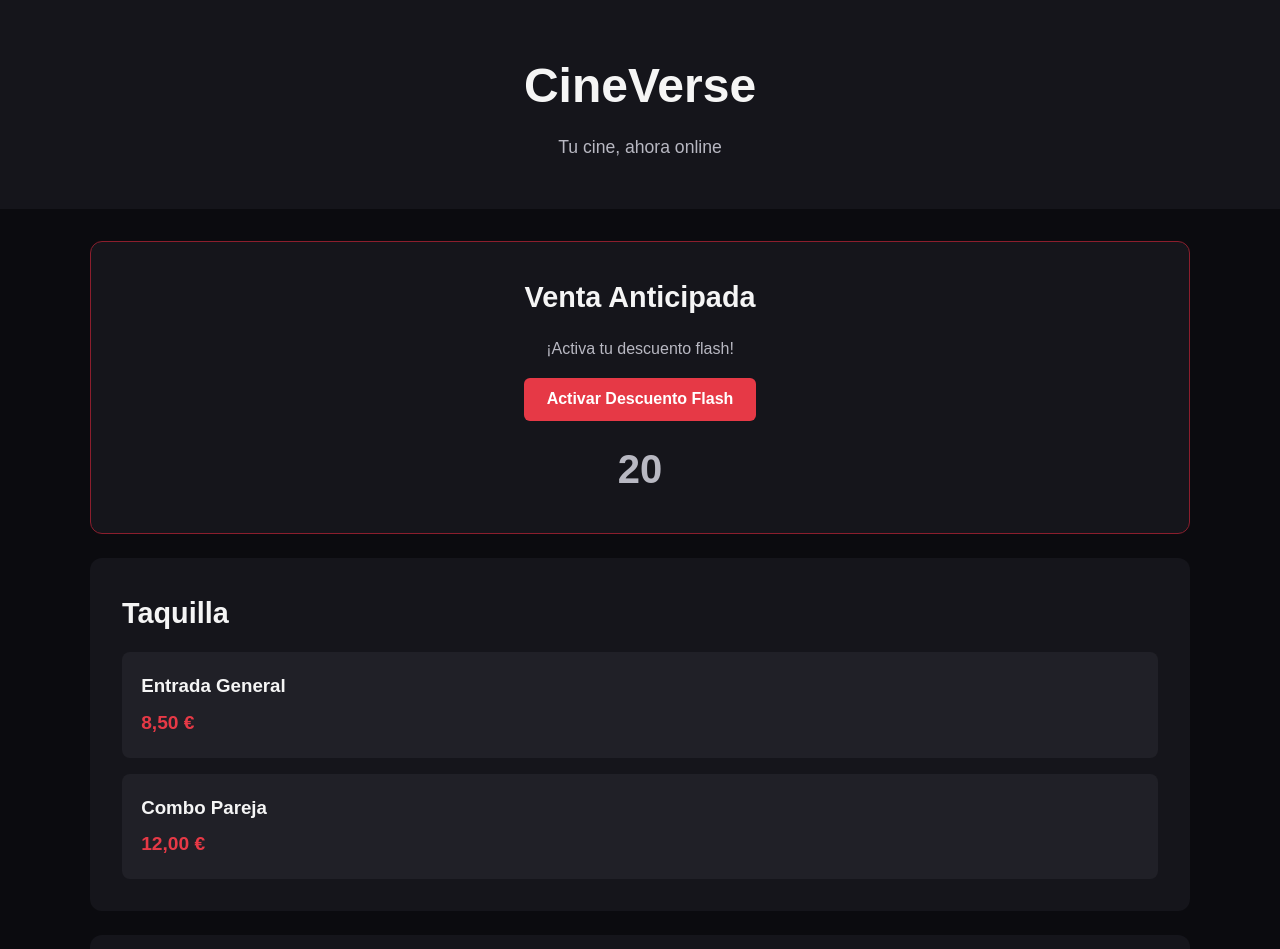
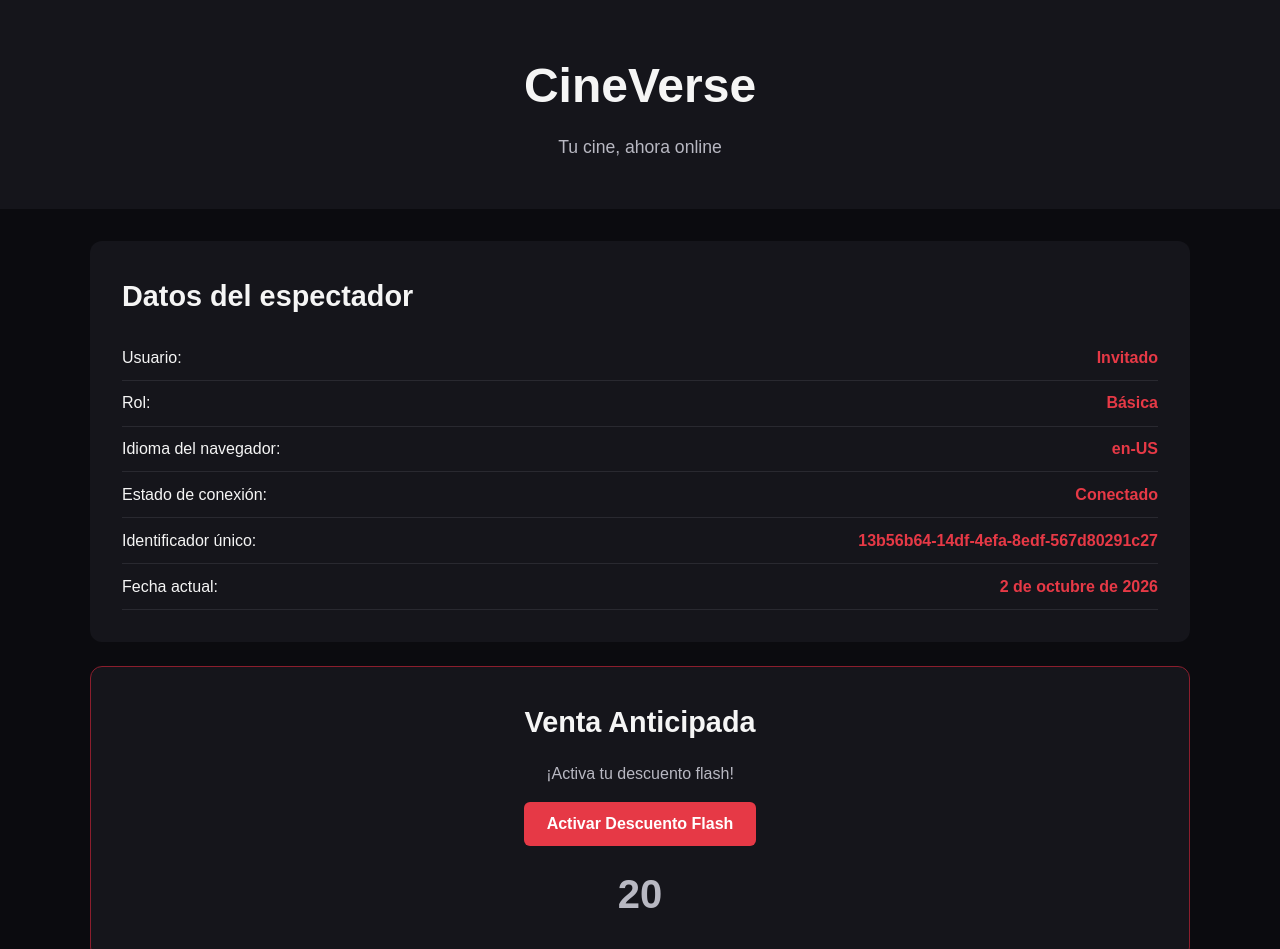
Before and after one commit to ElJambux/CineVerse, a plain HTML site: page index.html in a window 1280 px wide. Shown: the top 949 px of the page. Drawn offline with Linux system fonts and the light colour scheme.

Commit message:
Añadir bloque para mostrar datos del espectador en pantalla

```diff
--- a/app.js
+++ b/app.js
@@ -14,6 +14,9 @@ console.log("Rol:", rol);
 //COMPROBAR IDIOMA
 const idioma = navigator.language;
 console.log("Idioma:", idioma);
+const idiomaFormateado = new Intl.DisplayNames(["es-ES"], {
+    type: "language"
+}).of(idioma.split("-")[0]);
 
 //COMPROBAR CONEXION
 const conectado = navigator.onLine;
@@ -32,6 +35,21 @@ const fechaFormateada = new Intl.DateTimeFormat("es-Es", {
     dateStyle: "long"
 }).format(ahora);
 console.log("Fecha:", fechaFormateada);
+
+
+//OBTENER LOS DATOS DEL USUARIO CON EL DOM
+const elementoUsuario = document.getElementById("usuario");
+const elementoRol = document.getElementById("rol");
+const elementoIdioma = document.getElementById("idioma");
+const elementoConexion = document.getElementById("conexion");
+const elementoIdSesion = document.getElementById("id-sesion");
+const elementoFecha = document.getElementById("fecha");
+elementoUsuario.textContent = usuario;
+elementoRol.textContent = rol;
+elementoIdioma.textContent = idioma;
+elementoConexion.textContent = conectado ? "Conectado" : "Sin conexión";
+elementoIdSesion.textContent = idSesion;
+elementoFecha.textContent = fechaFormateada;
 
 //SEPARACIÓN DE CORREO
 //CORREO DE EJEMPLO
@@ -91,7 +109,7 @@ console.log("Precio combo:", precioCombo);
 //VALIDAR SUBTOTAL
 const subtotal = precioEntrada + precioCombo;
 
-    console.log("Subtotal válido:", subtotal);
+console.log("Subtotal válido:", subtotal);
 
 //DESCUENTO PROMOCIONAL
 const descuentoTexto = "3";
--- a/index.html
+++ b/index.html
@@ -15,8 +15,20 @@
         <h1>CineVerse</h1>
         <p>Tu cine, ahora online</p>
     </header>
-    <!-- TAQUILLA -->
+
     <main>
+        <!-- DATOS DEL USUARIO -->
+        <section id="datos-usuario">
+            <h2>Datos del espectador</h2>
+
+            <p>Usuario: <span id="usuario"></span></p>
+            <p>Rol: <span id="rol"></span></p>
+            <p>Idioma del navegador: <span id="idioma"></span></p>
+            <p>Estado de conexión: <span id="conexion"></span></p>
+            <p>Identificador único: <span id="id-sesion"></span></p>
+            <p>Fecha actual: <span id="fecha"></span></p>
+        </section>
+        <!-- TAQUILLA -->
         <section id="oferta">
             <h2>Venta Anticipada</h2>
             <p>¡Activa tu descuento flash!</p>
--- a/styles.css
+++ b/styles.css
@@ -57,6 +57,22 @@ section {
 section h2 {
     margin-bottom: 1rem;
     font-size: 1.8rem;
+}
+
+
+/* DATOS DEL USUARIO */
+#datos-usuario p {
+    display: flex;
+    justify-content: space-between;
+    gap: 1rem;
+    padding: 0.6rem 0;
+    border-bottom: 1px solid #292930;
+}
+
+#datos-usuario span {
+    font-weight: bold;
+    color: #e63946;
+    text-align: right;
 }
 
 
```
